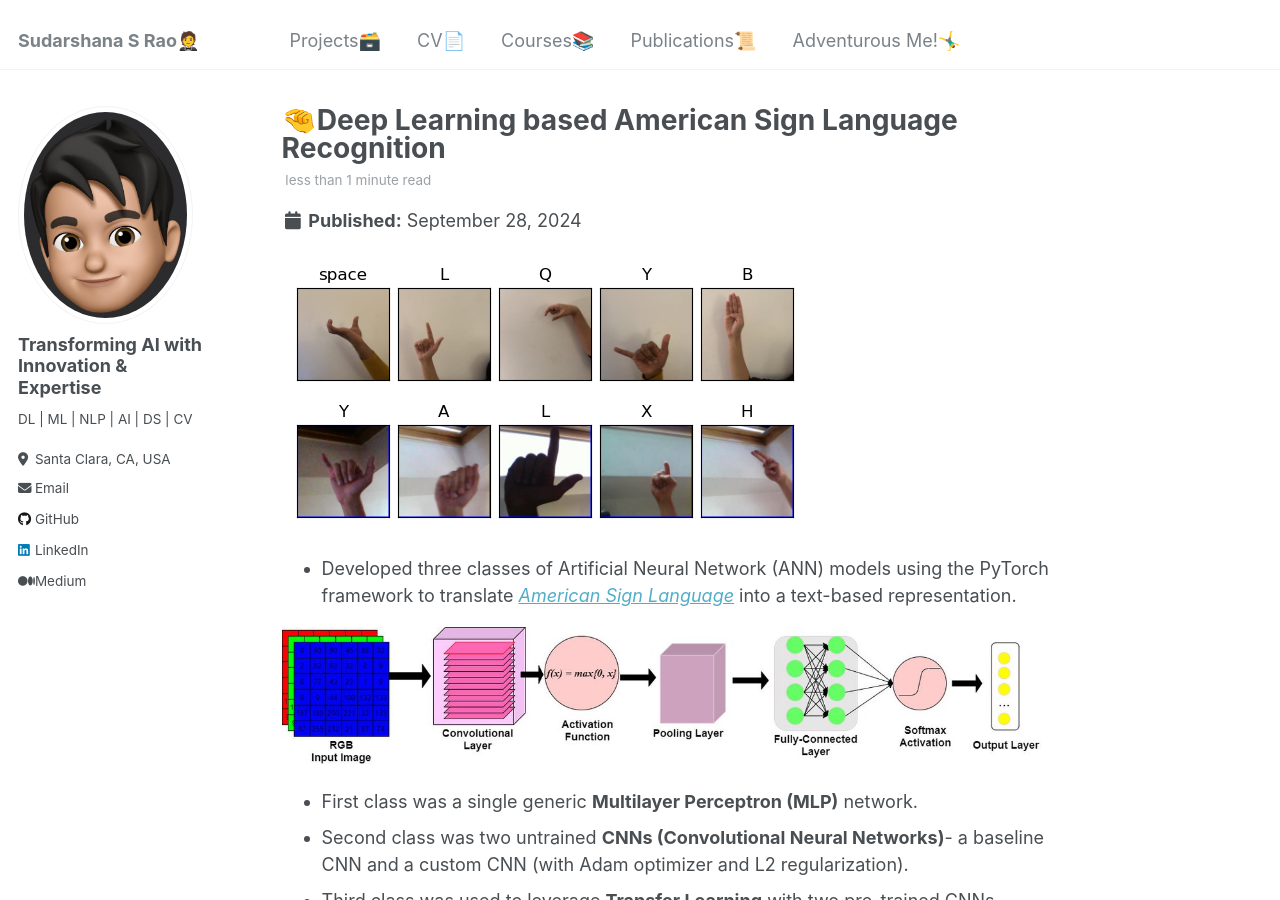
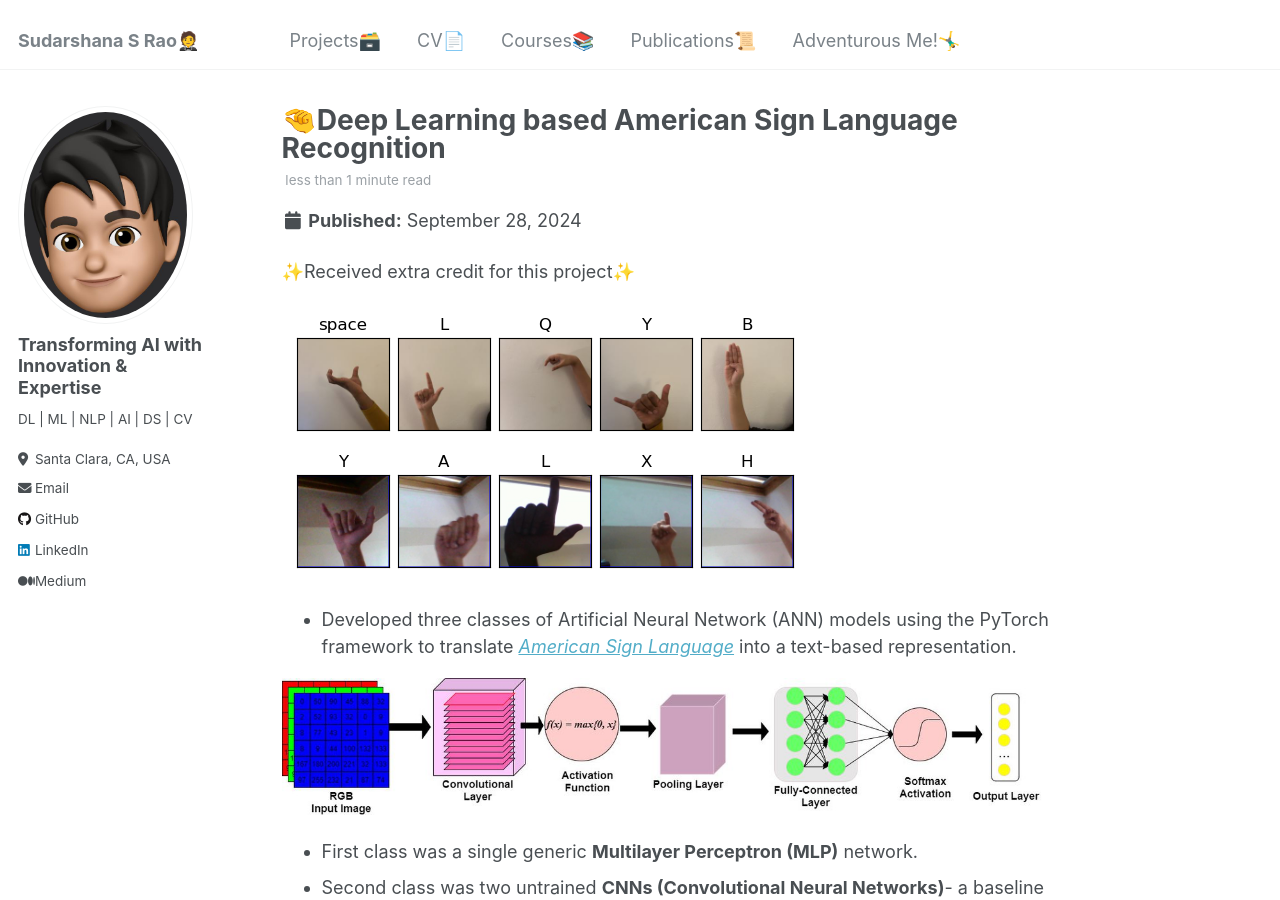
Before and after one commit to SudarshanaSRao/SudarshanaSRao.github.io, a Jekyll site: the page built from _portfolio/portfolio-5.md, in a window 1280 px wide and 900 px high. Built offline with Jekyll 4.4.1, drawn with Linux system fonts in a browser that asks for light colours.

Commit message:
Update portfolio-5.md

```diff
--- a/_portfolio/portfolio-5.md
+++ b/_portfolio/portfolio-5.md
@@ -3,6 +3,7 @@ title: "🤏Deep Learning based American Sign Language Recognition"
 excerpt: "<img height='500'  width='500' src='/images/preprocess.png'>"
 collection: portfolio
 ---
+<span align='center'>✨Received extra credit for this project✨</span>
 
 <img src="/images/test-dataset1.png" style="cursor: crosshair;">
 <img src="/images/dataset.png" style="cursor: crosshair;">
```
